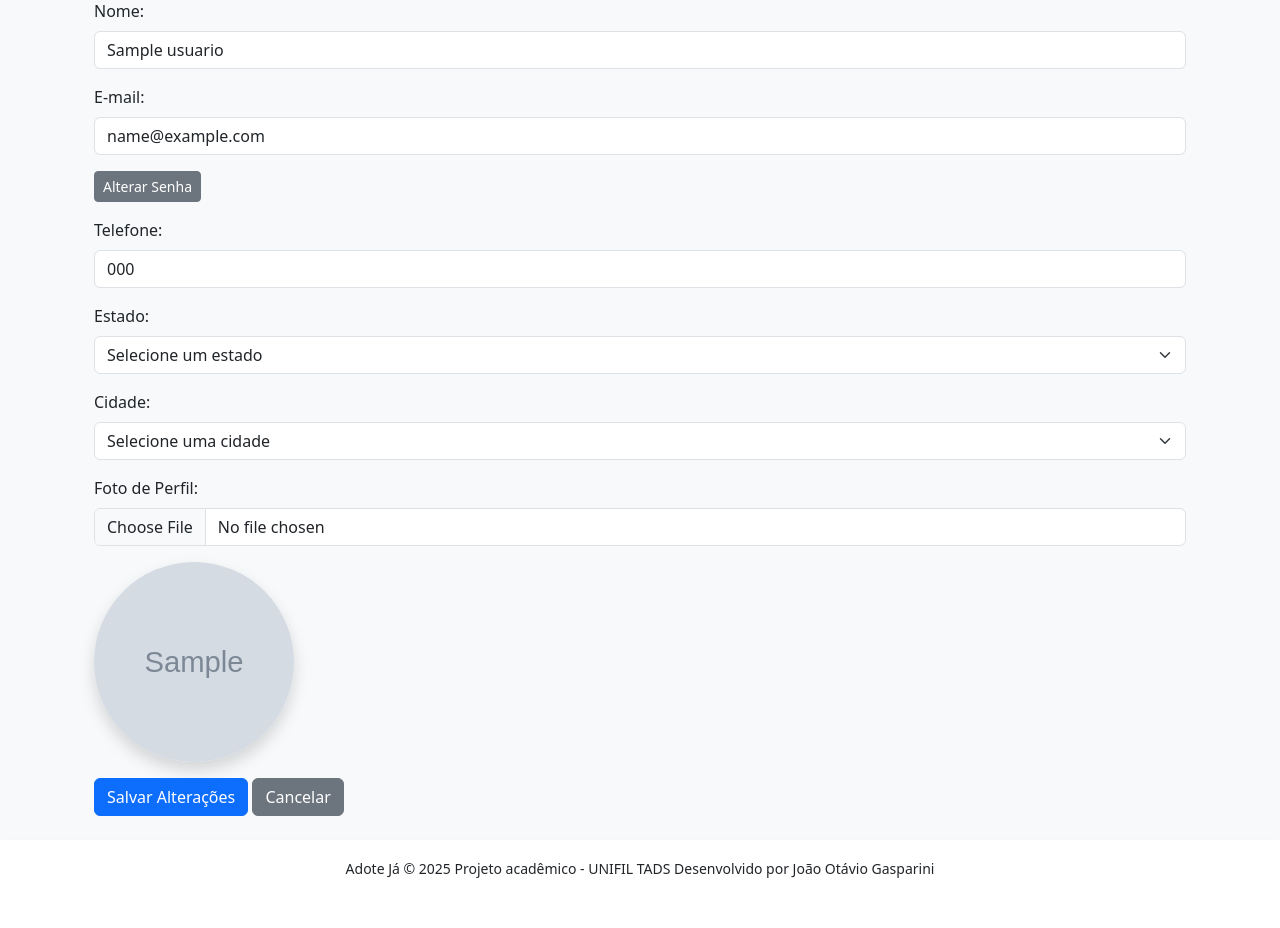
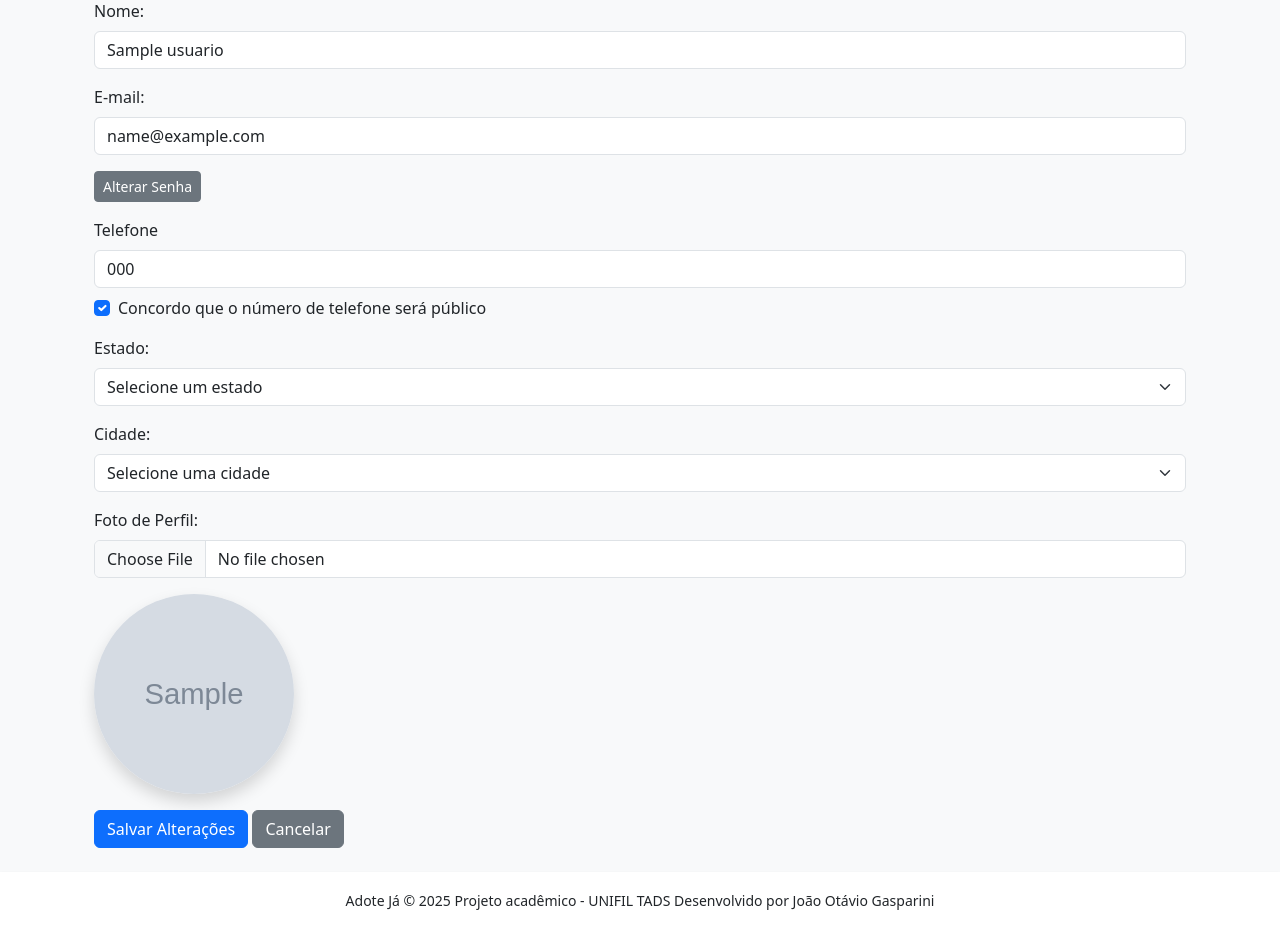
Before and after one commit to JoaoOtavioGRS/Adote-Ja, a Flask app: page /editar_perfil in a window 1280 px wide. Shown: the part 171-1099 px from the top of the page. Before the commit the page ends 1049 px from the top, so only its background shows below. Run offline with Flask 3, Linux system fonts and the light colour scheme; the visitor is signed in with stand-in values (Sample User, id 1); tables that the repository leaves empty hold one stand-in row (values such as "Sample post"); grey boxes marked "Sample" are stand-in pictures; some libraries are stand-ins or nearby versions.

Commit message:
Checkbox para permitir numero de telefone ou somente email. Tradução do Select2

```diff
--- a/app.py
+++ b/app.py
@@ -124,6 +124,7 @@ def cadastrar():
         nome = request.form.get('nome')
         email = request.form.get('email')
         telefone = request.form.get('telefone')
+        concordo_telefone = request.form.get('concordo')  # <--- novo
         senha = request.form.get('senha')
         confirmar_senha = request.form.get('confirmar_senha')
         estado = request.form.get('estado')
@@ -135,6 +136,10 @@ def cadastrar():
 
         if Usuario.query.filter_by(email=email).first():
             flash('Este email já está cadastrado.', 'danger')
+            return redirect(url_for('cadastrar'))
+
+        if telefone and not concordo_telefone:
+            flash('Para cadastrar o telefone é necessário concordar que ele será público.', 'danger')
             return redirect(url_for('cadastrar'))
 
         # Criptografar senha
@@ -235,6 +240,7 @@ def perfil():
     return render_template('perfil.html', usuario=usuario)
 
 # Editar perfil
+# Editar perfil
 @app.route('/editar_perfil', methods=['GET', 'POST'])
 def editar_perfil():
     if 'usuario_id' not in session:
@@ -271,7 +277,19 @@ def editar_perfil():
     if request.method == 'POST':
         usuario.nome = request.form['nome']
         usuario.email = request.form['email']
-        usuario.telefone = request.form.get('telefone')
+
+        telefone = (request.form.get('telefone') or '').strip()
+        concordo_telefone = request.form.get('concordo_telefone')
+
+        # Se informou telefone mas não marcou o checkbox → erro
+        if telefone:
+            if not concordo_telefone:
+                flash('Para cadastrar o Telefone é necessário concordar que ele será público.', 'danger')
+                return redirect(url_for('editar_perfil'))
+            usuario.telefone = telefone
+        else:
+            usuario.telefone = None
+
         usuario.estado = (request.form.get('estado') or '').strip()
         usuario.cidade = (request.form.get('cidade') or '').strip()
 
@@ -338,6 +356,7 @@ def editar_perfil():
         cidades_iniciais=cidades_iniciais,
         erros=erros
     )
+
 
 # Cadastrar ou editar animal
 @app.route('/animal', methods=['GET', 'POST'])
--- a/templates/cadastrar_editar_animal.html
+++ b/templates/cadastrar_editar_animal.html
@@ -151,5 +151,6 @@
             });
         }
     });
+
 </script>
 {% endblock %}
--- a/templates/editar_perfil.html
+++ b/templates/editar_perfil.html
@@ -44,11 +44,22 @@
             </div>
         </div>
 
-        <!-- Telefone -->
-        <div class="mb-3">
-            <label for="telefone" class="form-label">Telefone:</label>
-            <input type="text" class="form-control" id="telefone" name="telefone" value="{{ usuario.telefone | formatar_telefone_whatsapp }}" required>
-        </div>
+            <!-- Telefone -->
+            <div class="mb-3">
+                <label for="telefone" class="form-label">Telefone</label>
+                <input type="text" class="form-control" id="telefone" name="telefone"
+                       value="{{ usuario.telefone if usuario.telefone else '' }}"
+                       placeholder="{{ '(opcional)' if not usuario.telefone else '' }}">
+
+                <!-- Caixa de concordância (aparece se tiver telefone preenchido) -->
+                <div id="concordo-container" class="form-check mt-2" style="display: none;">
+                    <input class="form-check-input" type="checkbox" id="concordo_telefone" name="concordo_telefone"
+                           {% if usuario.telefone %}checked{% endif %}>
+                    <label class="form-check-label" for="concordo_telefone">
+                        Concordo que o número de telefone será público
+                    </label>
+                </div>
+            </div>
 
         <!-- Estado -->
         <div class="mb-3">
@@ -152,4 +163,27 @@
         }
     });
 </script>
+
+<!-- Script para telefone/checkbox -->
+<script>
+document.addEventListener("DOMContentLoaded", function () {
+    const telefoneInput = document.getElementById("telefone");
+    const concordoContainer = document.getElementById("concordo-container");
+    const concordoCheckbox = document.getElementById("concordo_telefone");
+
+    function toggleConcordo() {
+        if (telefoneInput.value.trim() !== "") {
+            concordoContainer.style.display = "block";
+        } else {
+            concordoContainer.style.display = "none";
+            concordoCheckbox.checked = false; // reseta caso apague o telefone
+        }
+    }
+
+    // já mostra se o usuário já tinha telefone salvo
+    toggleConcordo();
+
+    telefoneInput.addEventListener("input", toggleConcordo);
+});
+</script>
 {% endblock %}
--- a/templates/perfil_doador.html
+++ b/templates/perfil_doador.html
@@ -12,7 +12,7 @@
                      style="width: 150px; height: 150px; object-fit: cover;"
                      alt="Foto de Perfil">
             {% else %}
-                <div class="d-flex justify-content-center align-items-center bg-light text-secondary rounded-circle mb-3"
+                <div class="d-flex justify-content-center align-items-center bg-light text-secondary rounded-circle mb-3 mx-auto"
                      style="width: 150px; height: 150px;">
                     <i class="fa-solid fa-user fa-4x"></i>
                 </div>
```
Also changed, not shown: templates/cadastrar.html (+68 -3 lines), templates/listar_animais.html (+30 -1 lines), static/uploads/img_animais/lindo-retrato-de-gato-de-perto.jpg.
